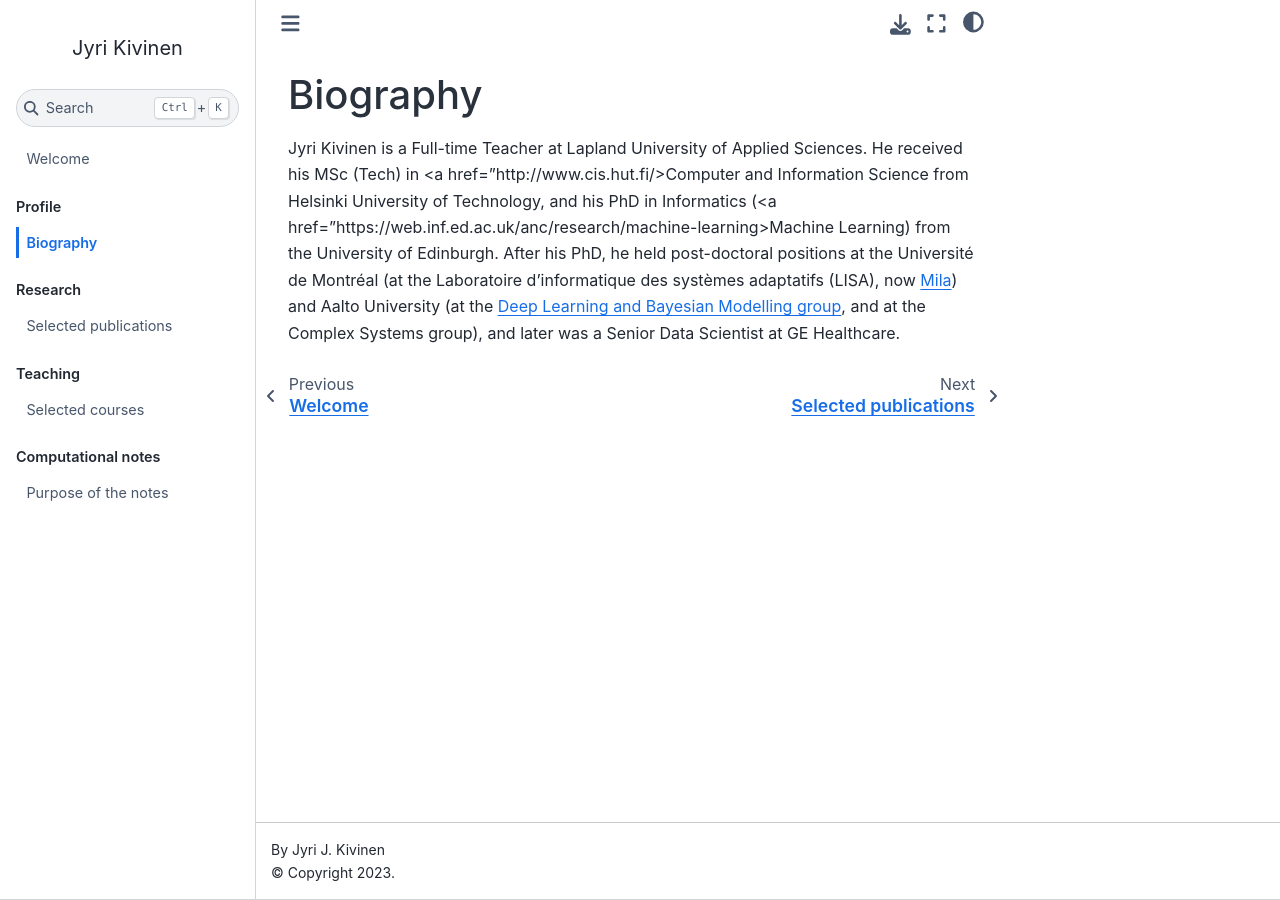
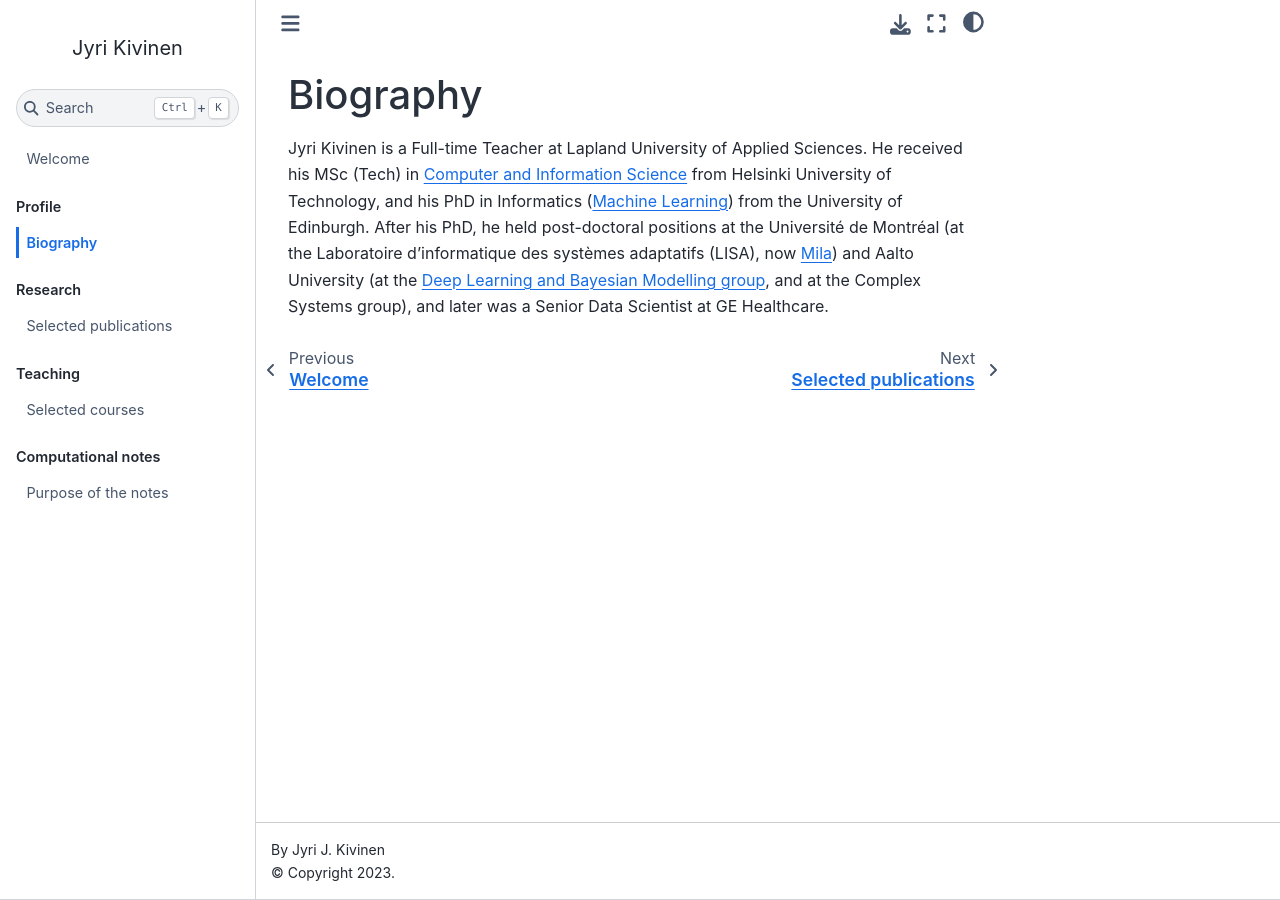
Before and after one commit to jyrikivinen/home, a Jupyter Book: the page built from personal/biography.md, in a window 1280 px wide. Built offline with Jupyter Book 1.0.4 settings and Sphinx 7.4.7 and the Sphinx Book theme 1.1.4, drawn with Linux system fonts in a browser that asks for light colours; pages that are not in the unit, such as notebooks, are missing from menus.

Commit message:
HTML typo correction

```diff
--- a/personal/biography.md
+++ b/personal/biography.md
@@ -1,3 +1,3 @@
 # Biography
 
-Jyri Kivinen is a Full-time Teacher at Lapland University of Applied Sciences. He received his MSc (Tech) in <a href="http://www.cis.hut.fi/>Computer and Information Science</a> from Helsinki University of Technology, and his PhD in Informatics (<a href="https://web.inf.ed.ac.uk/anc/research/machine-learning>Machine Learning</a>) from the University of Edinburgh. After his PhD, he held post-doctoral positions at the Université de Montréal (at the Laboratoire d'informatique des systèmes adaptatifs (LISA), now <a href="https://mila.quebec/en/">Mila</a>) and Aalto University (at the <a href="https://research.cs.aalto.fi/bayes/index.shtml">Deep Learning and Bayesian Modelling group</a>, and at the Complex Systems group), and later was a Senior Data Scientist at GE Healthcare.
+Jyri Kivinen is a Full-time Teacher at Lapland University of Applied Sciences. He received his MSc (Tech) in <a href="http://www.cis.hut.fi"/>Computer and Information Science</a> from Helsinki University of Technology, and his PhD in Informatics (<a href="https://web.inf.ed.ac.uk/anc/research/machine-learning">Machine Learning</a>) from the University of Edinburgh. After his PhD, he held post-doctoral positions at the Université de Montréal (at the Laboratoire d'informatique des systèmes adaptatifs (LISA), now <a href="https://mila.quebec/en/">Mila</a>) and Aalto University (at the <a href="https://research.cs.aalto.fi/bayes/index.shtml">Deep Learning and Bayesian Modelling group</a>, and at the Complex Systems group), and later was a Senior Data Scientist at GE Healthcare.
```
